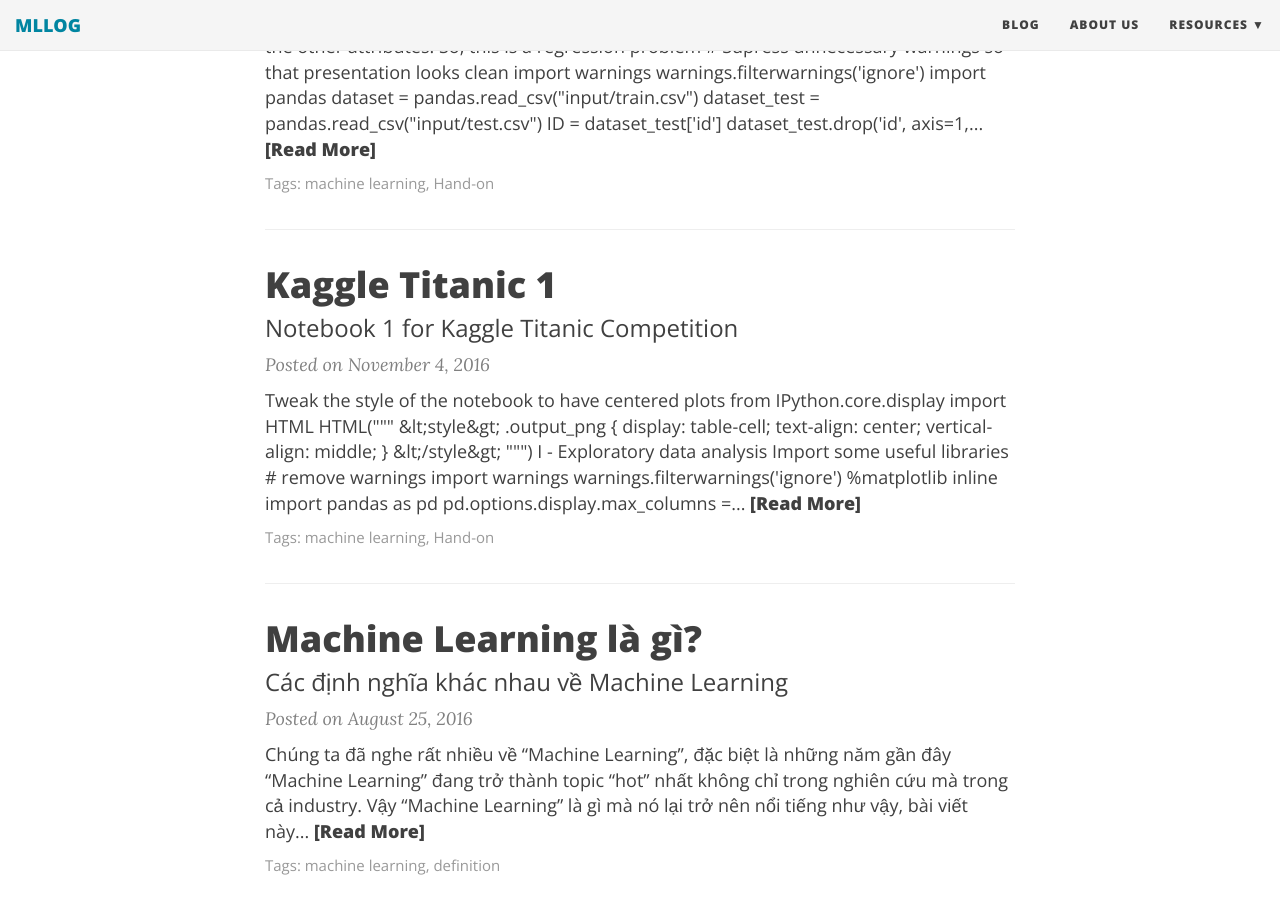
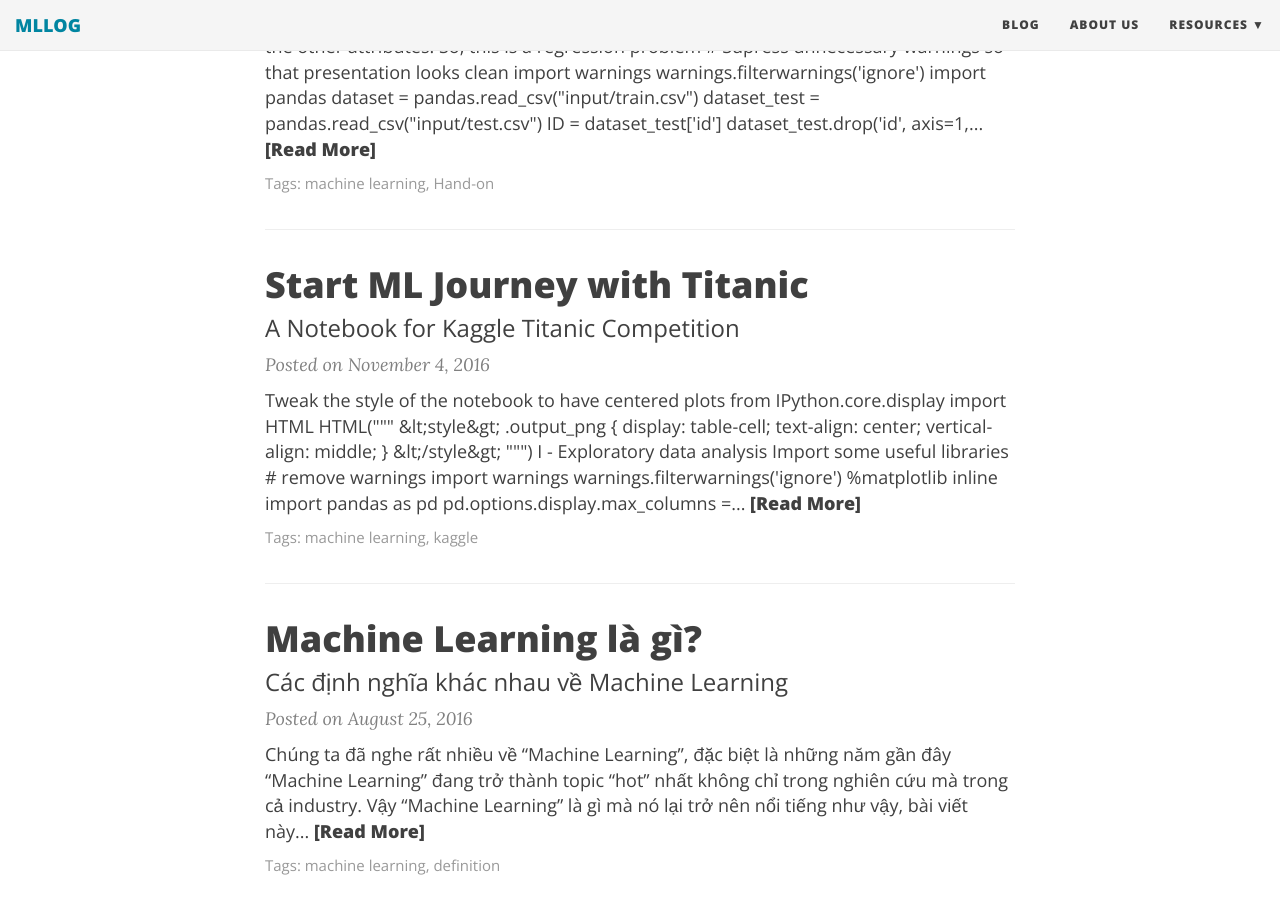
Before and after one commit to mllog/mllog.github.io, a Jekyll site: the page built from index.html, in a window 1280 px wide and 900 px high, scrolled down 569 px. Built offline with Jekyll 4.4.1, drawn with Linux system fonts in a browser that asks for light colours; nearby versions of some CDN libraries; the list of posts is cut into pages by our own code.

Commit message:
Update Titanic post

```diff
--- a/_posts/2016-11-4-Kaggle-Titanic-1.md
+++ b/_posts/2016-11-4-Kaggle-Titanic-1.md
@@ -1,8 +1,8 @@
 ---
 layout: post
-title: Kaggle Titanic 1
-subtitle: Notebook 1 for Kaggle Titanic Competition
-tags: [machine learning, Hand-on]
+title: Start ML Journey with Titanic
+subtitle: A Notebook for Kaggle Titanic Competition
+tags: [machine learning, kaggle]
 ---
 
 
```
Also changed, not shown: img/output_14_1.png (added), img/output_16_1.png (added), img/output_18_1.png (added), img/output_20_1.png (added), img/output_22_1.png (added), img/output_24_1.png (added).
